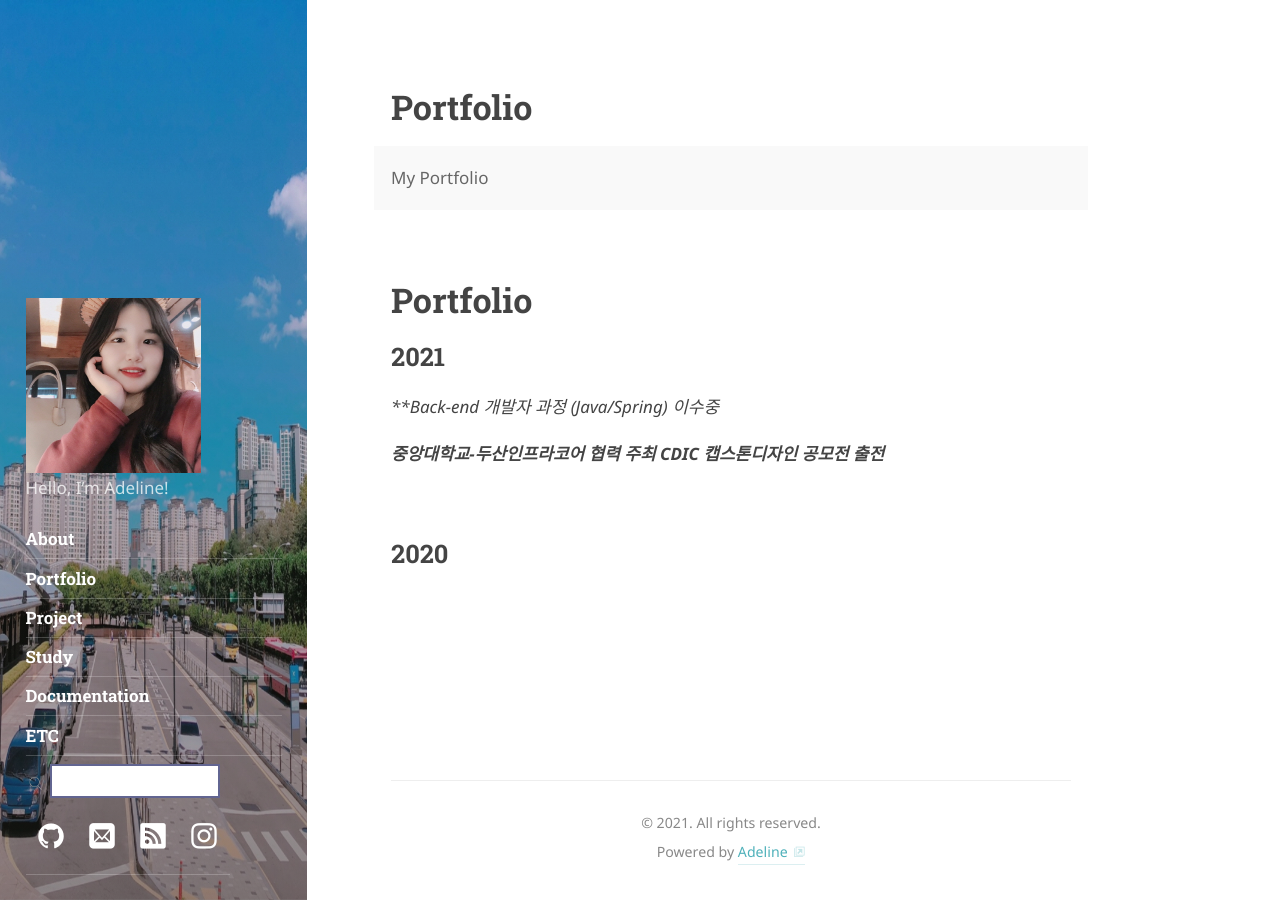
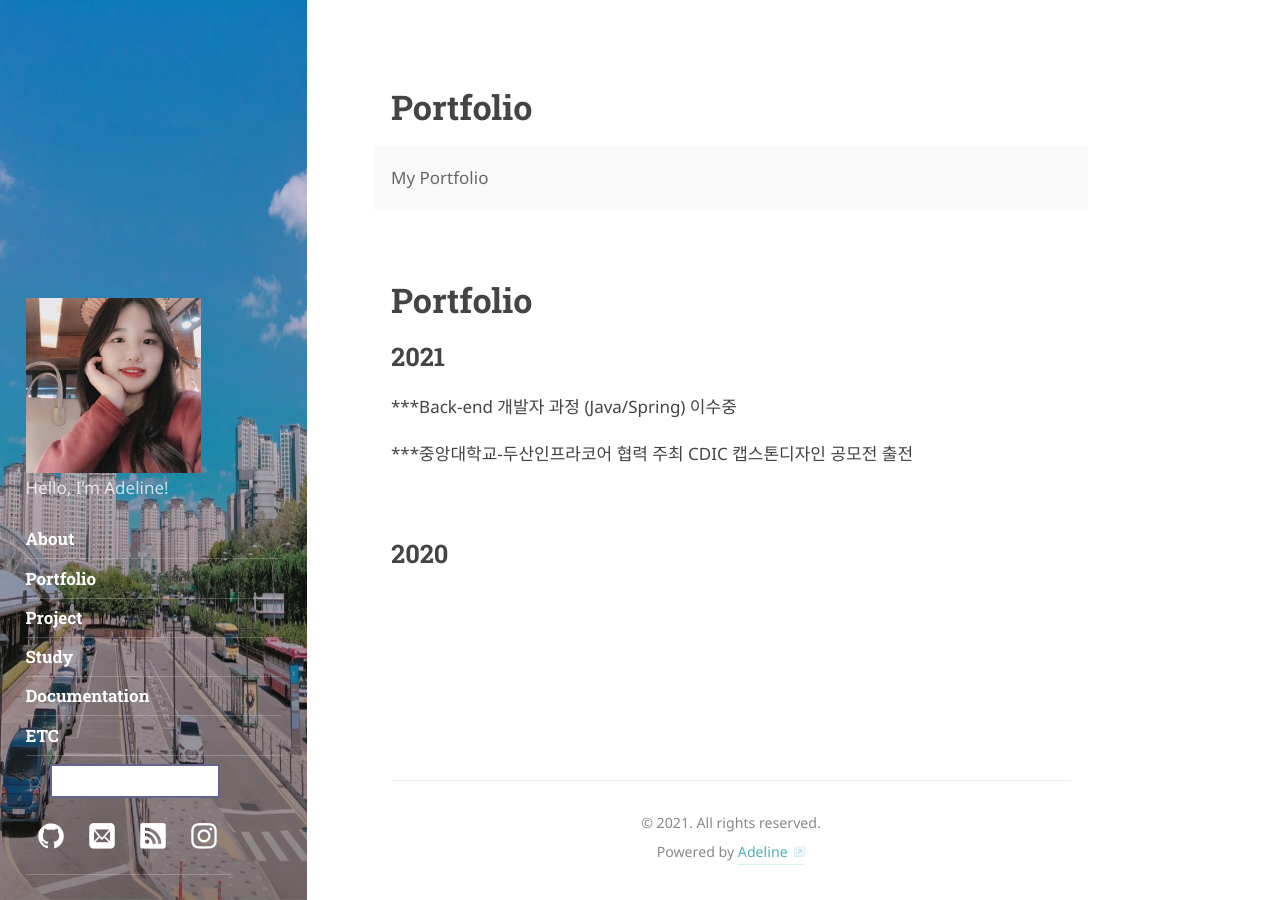
Before and after one commit to Wonji-Park/Classy, a Jekyll site: the page built from _featured_tags/Portfolio.md, in a window 1280 px wide. Built offline with Jekyll 4.4.1, drawn with Linux system fonts in a browser that asks for light colours; nearby versions of some CDN libraries; some web fonts are replaced.

```diff
--- a/_featured_tags/Portfolio.md
+++ b/_featured_tags/Portfolio.md
@@ -12,8 +12,8 @@ published: true
 
 ## 2021
 
-***Back-end 개발자 과정 (Java/Spring) 이수중*
+***Back-end 개발자 과정 (Java/Spring) 이수중
 
-***중앙대학교-두산인프라코어 협력 주최 CDIC 캡스톤디자인 공모전 출전***
+***중앙대학교-두산인프라코어 협력 주최 CDIC 캡스톤디자인 공모전 출전
 
 ## 2020
```
